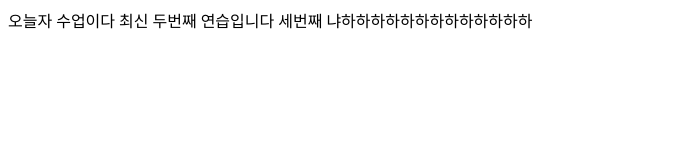
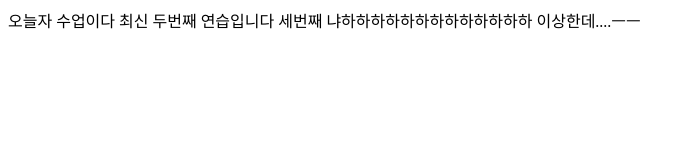
Before and after one commit to shongjoon/hansoul, a plain HTML site: page index.html in a window 1280 px wide. Shown: the whole page, without its empty margins (0-693 px from the left). Drawn offline with Linux system fonts and the light colour scheme.

Commit message:
재수정
연습

```diff
--- a/index.html
+++ b/index.html
@@ -5,6 +5,7 @@
 두번째 연습입니다
 세번째
 냐하하하하하하하하하하하하하
+이상한데....ㅡㅡ
 </body>
 </head>
 </html>
```
